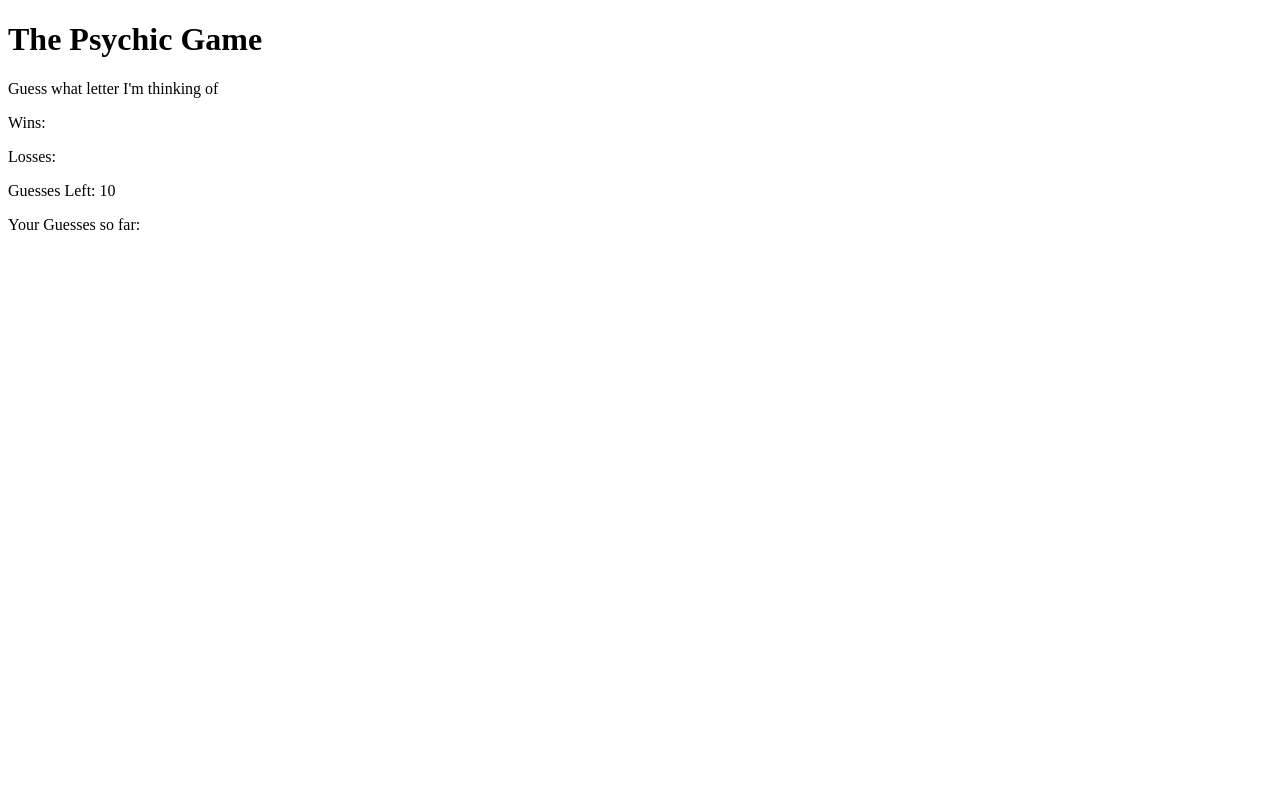
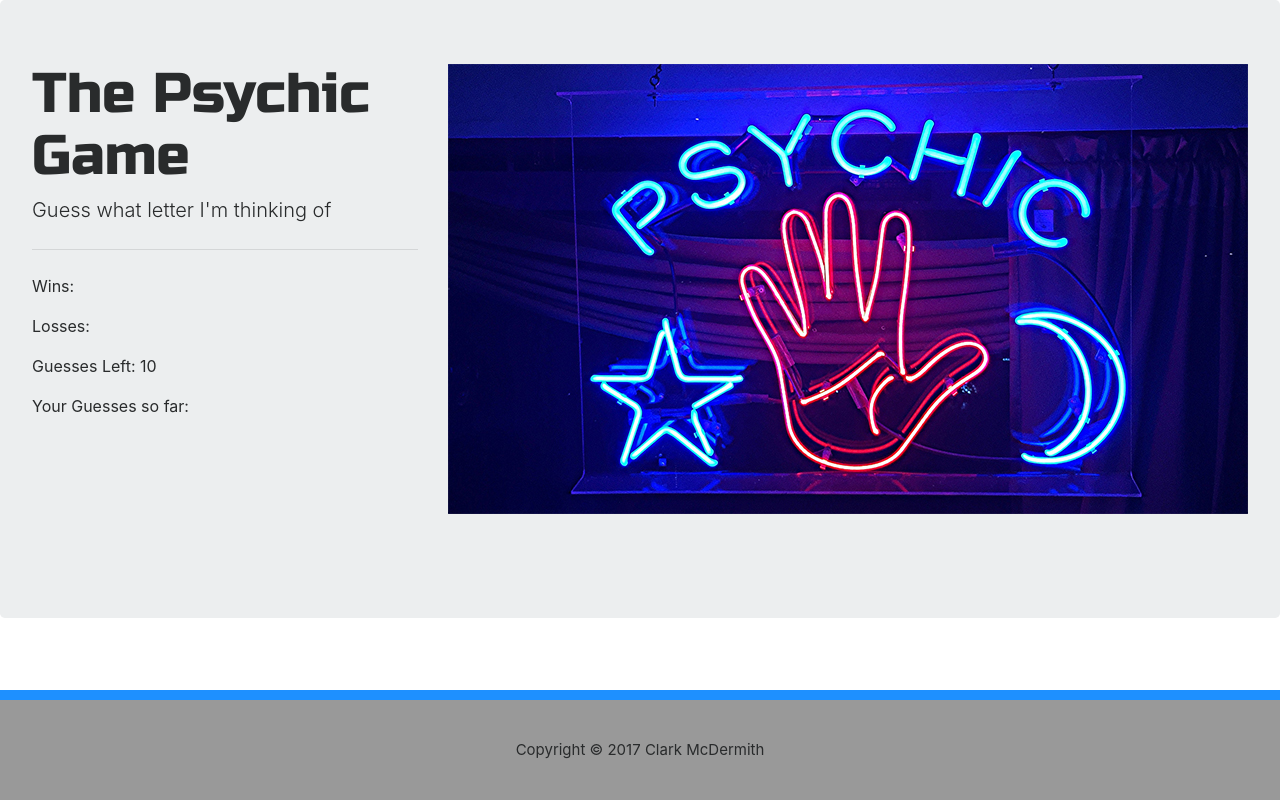
Before and after one commit to clarkwmcd/Psychic-Game, a plain HTML site: page index.html in a window 1280 px wide. Drawn offline with nearby package versions, Linux system fonts and the light colour scheme.

Commit message:
final push

```diff
--- a/assets/css/reset.css
+++ b/assets/css/reset.css
@@ -0,0 +1,48 @@
+/* http://meyerweb.com/eric/tools/css/reset/
+   v2.0 | 20110126
+   License: none (public domain)
+*/
+
+html, body, div, span, applet, object, iframe,
+h1, h2, h3, h4, h5, h6, p, blockquote, pre,
+a, abbr, acronym, address, big, cite, code,
+del, dfn, em, img, ins, kbd, q, s, samp,
+small, strike, strong, sub, sup, tt, var,
+b, u, i, center,
+dl, dt, dd, ol, ul, li,
+fieldset, form, label, legend,
+table, caption, tbody, tfoot, thead, tr, th, td,
+article, aside, canvas, details, embed,
+figure, figcaption, footer, header, hgroup,
+menu, nav, output, ruby, section, summary,
+time, mark, audio, video {
+	margin: 0;
+	padding: 0;
+	border: 0;
+	font-size: 100%;
+	font: inherit;
+	vertical-align: baseline;
+}
+/* HTML5 display-role reset for older browsers */
+article, aside, details, figcaption, figure,
+footer, header, hgroup, menu, nav, section {
+	display: block;
+}
+body {
+	line-height: 1;
+}
+ol, ul {
+	list-style: none;
+}
+blockquote, q {
+	quotes: none;
+}
+blockquote:before, blockquote:after,
+q:before, q:after {
+	content: '';
+	content: none;
+}
+table {
+	border-collapse: collapse;
+	border-spacing: 0;
+}
--- a/assets/css/style.css
+++ b/assets/css/style.css
@@ -0,0 +1,24 @@
+
+@import url('https://fonts.googleapis.com/css?family=Russo+One');
+
+
+h1{
+	font-family: 'Russo One', sans-serif;
+}
+
+footer {
+	clear: both;
+	background-color: #999;
+	text-align: center;
+	vertical-align: middle;
+	line-height: 100px;
+	border-top-style: solid;
+	border-color: #1E90FF;
+	border-top-width: 10px;
+	font-size: 15px;
+	margin-top: 10px;
+}
+
+#image {
+	padding-bottom: 40px;
+}
--- a/assets/javascript/game.js
+++ b/assets/javascript/game.js
@@ -0,0 +1,62 @@
+
+
+		var computerGuess;
+		var guessesLeft = 10;
+		var guess;
+		var wins = 0;
+		var losses = 0;
+		var guessesSoFar = [ ];
+
+		//intial random letter is generated
+		randomLetter();
+
+		document.querySelector("#guessesLeft").innerHTML = "Guesses Left: " + guessesLeft;
+
+		//when a letter key is pressed it is assigned to the guess variable then if statements decide if it is the same letter that the computer generated.
+		document.onkeyup = function() {
+			guess = event.key;
+			guessesSoFar.push(" " + guess);
+			console.log(guess);
+			console.log(computerGuess);
+			console.log(guessesLeft);
+
+			if (guess === computerGuess) {
+			console.log("match");
+			alert ("You Won!");
+			wins++;
+			document.querySelector("#wins").innerHTML = "Wins: " + wins;
+			reset();
+			}
+
+			else {
+				console.log("no match");
+				guessesLeft--;
+				document.querySelector("#guessesLeft").innerHTML = "Guesses Left: " + guessesLeft;
+
+				if (guessesLeft === 0) {
+					reset();
+					alert("You Lost!")
+					losses++;
+					document.querySelector("#losses").innerHTML = "Losses: " + losses;
+				}
+
+			}
+
+			document.querySelector("#guessesSoFar").innerHTML = "Your Guesses so far: " + guessesSoFar;
+		};
+
+		//resets everything except the wins and losses values.
+		function reset() {
+			randomLetter();
+			guessesLeft = 10;
+			guessesSoFar = [ ];
+			guessesLeft = 10;
+			document.querySelector("#guessesLeft").innerHTML = "Guesses Left: " + guessesLeft;
+		};
+
+		//generates a random letter
+		function randomLetter() {
+			computerGuess = String.fromCharCode(
+		    Math.floor(Math.random() * 26) + 97
+			);
+		};
--- a/index.html
+++ b/index.html
@@ -2,87 +2,36 @@
 <html>
 <head>
 	<title>Psychic Game</title>
-	<style type="assets/css/style.css"></style>
-	<script type="assets/javascript/game.js"></script>
+	<link rel="stylesheet" href="https://maxcdn.bootstrapcdn.com/bootstrap/4.0.0-beta.3/css/bootstrap.min.css" integrity="sha384-Zug+QiDoJOrZ5t4lssLdxGhVrurbmBWopoEl+M6BdEfwnCJZtKxi1KgxUyJq13dy" crossorigin="anonymous">
+	<link rel="stylesheet" type="text/css" href="assets/css/style.css", href="assets/css/reset.css">
 </head>
 <body>
 
-	<h1>The Psychic Game</h1>
+<div class="jumbotron" id="content">
+	<div class="row">
+    	<div class="col">
+      		<h1 class="display-4">The Psychic Game</h1>
+			<p class="lead">Guess what letter I'm thinking of</p>
+			<hr class="my-4">
+			<p id="wins">Wins: </p>
 
-	<p>Guess what letter I'm thinking of</p>
+			<p id="losses">Losses: </p>
 
-	<p id="wins">Wins: </p>
+			<p id="guessesLeft">Guesses Left: </p>
 
-	<p id="losses">Losses: </p>
+			<p id="guessesSoFar">Your Guesses so far: </p>
+    	</div>
+    	<div class="col">
+      		<img id="image" src="assets/images/psychicimage.jpg">
+    	</div>
+  	</div>
+</div>
 
-	<p id="guessesLeft">Guesses Left: </p>
+<footer class="fixed-bottom">
+	<div>Copyright &copy; 2017 Clark McDermith</div>
+</footer>
 
-	<p id="guessesSoFar">Your Guesses so far: </p>
-
-	<script type="text/javascript">
-
-		var computerGuess;
-		var guessesLeft = 10;
-		var guess;
-		var wins = 0;
-		var losses = 0;
-		var guessesSoFar = [ ];
-
-		//intial random letter is generated
-		randomLetter();
-
-		document.querySelector("#guessesLeft").innerHTML = "Guesses Left: " + guessesLeft;
-
-		//when a letter key is pressed it is assigned to the guess variable then if statements decide if it is the same letter that the computer generated.
-		document.onkeyup = function() {
-			guess = event.key;
-			guessesSoFar.push(" " + guess);
-			console.log(guess);
-			console.log(computerGuess);
-			console.log(guessesLeft);
-
-			if (guess === computerGuess) {
-			console.log("match");
-			alert ("You Won!");
-			wins++;
-			document.querySelector("#wins").innerHTML = "Wins: " + wins;
-			reset();
-			}
-
-			else {
-				console.log("no match");
-				guessesLeft--;
-				document.querySelector("#guessesLeft").innerHTML = "Guesses Left: " + guessesLeft;
-
-				if (guessesLeft === 0) {
-					reset();
-					alert("You Lost!")
-					losses++;
-					document.querySelector("#losses").innerHTML = "Losses: " + losses;
-				}
-
-			}
-
-			document.querySelector("#guessesSoFar").innerHTML = "Your Guesses so far: " + guessesSoFar;
-		};
-
-		//resets everything except the wins and losses values.
-		function reset() {
-			randomLetter();
-			guessesLeft = 10;
-			guessesSoFar = [ ];
-			guessesLeft = 10;
-			document.querySelector("#guessesLeft").innerHTML = "Guesses Left: " + guessesLeft;
-		};
-
-		//generates a random letter
-		function randomLetter() {
-			computerGuess = String.fromCharCode(
-		    Math.floor(Math.random() * 26) + 97
-			);
-		};
-
-	</script>
+<script src="assets/javascript/game.js"></script>
 
 </body>
 </html>
```
Also changed, not shown: assets/images/psychicimage.jpg (added).
